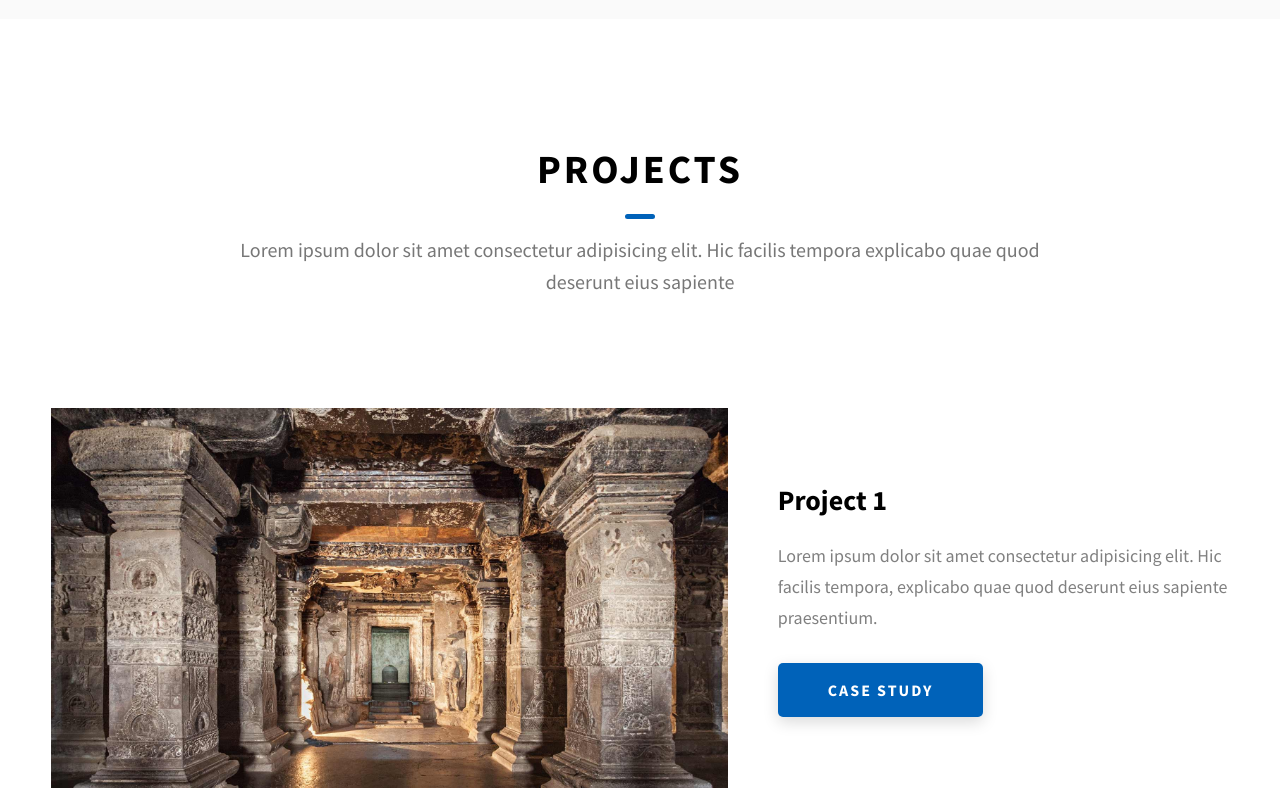
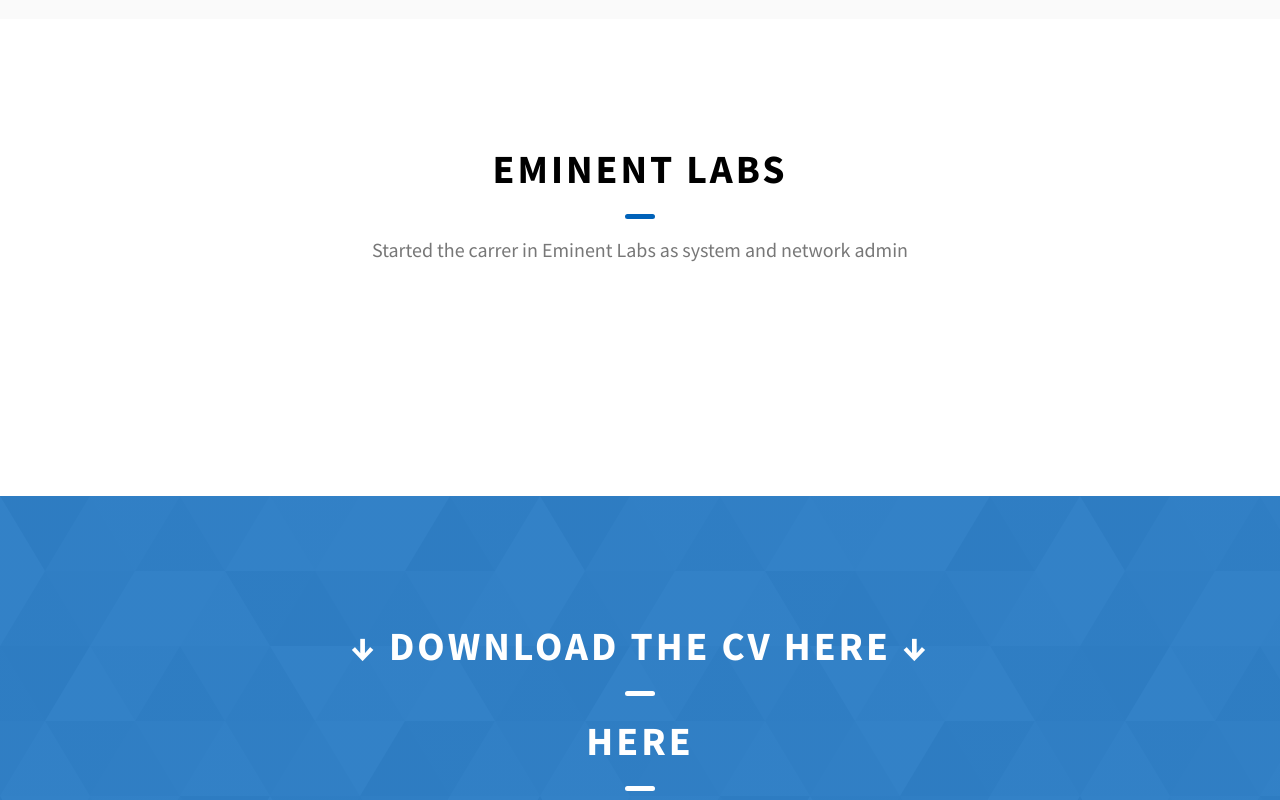
Before and after one commit to mithravindan/mithran.github.io, a website: page index.html in a window 1280 px wide. Shown: the part 1720-2520 px from the top of the page. Drawn offline with Linux system fonts and the light colour scheme.

Commit message:
Exp added

```diff
--- a/index.html
+++ b/index.html
@@ -193,16 +193,15 @@
         </div>
       </div>
     </section>
-    <section id="projects" class="projects sec-pad">
+    <section id="Experiences" class="projects sec-pad">
       <div class="main-container">
         <h2 class="heading heading-sec heading-sec__mb-bg">
-          <span class="heading-sec__main">Projects</span>
+          <span class="heading-sec__main">Eminent Labs</span>
           <span class="heading-sec__sub">
-            Lorem ipsum dolor sit amet consectetur adipisicing elit. Hic facilis
-            tempora explicabo quae quod deserunt eius sapiente
+            Started the carrer in Eminent Labs as system and network admin
           </span>
         </h2>
-
+<!--
         <div class="projects__content">
           <div class="projects__row">
             <div class="projects__row-img-cont">
@@ -273,8 +272,8 @@
                 href="./project-3.html"
                 class="btn btn--med btn--theme dynamicBgClr"
                 target="_blank"
-                >Case Study</a
-              >
+                >Case Study</a>
+                -->
             </div>
           </div>
         </div>
```
